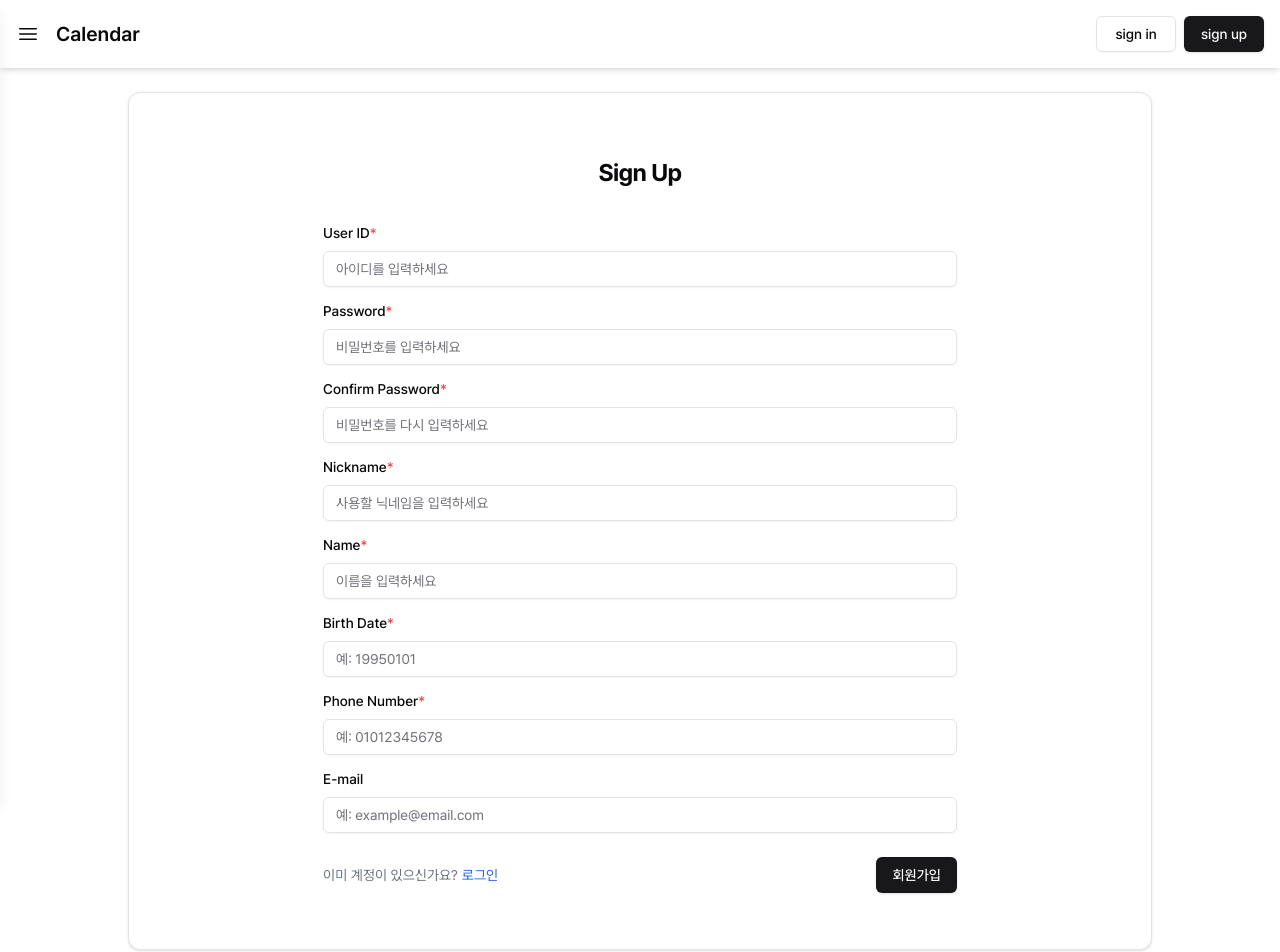
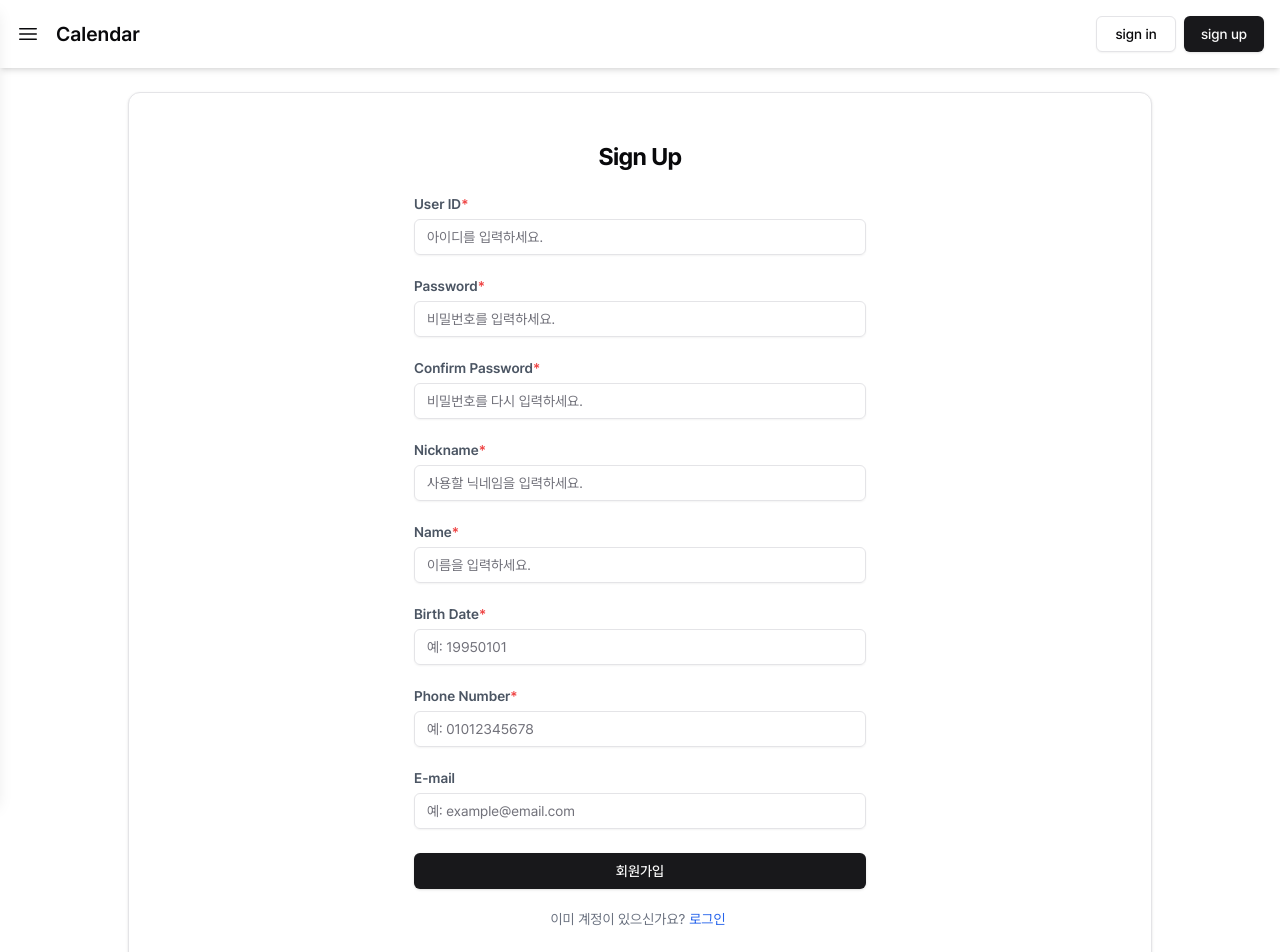
Before and after one commit to suvapor283/Callette, a Next.js app in the folder frontend/: page /auth/signup in a window 1280 px wide. Shown: the top 952 px of the page. Built offline with nearby package versions, Linux system fonts and the light colour scheme.

Commit message:
feat: basic login validation (API pending)

```diff
--- a/frontend/app/auth/login/page.tsx
+++ b/frontend/app/auth/login/page.tsx
@@ -1,3 +1,7 @@
+'use client';
+
+import React, { useState } from 'react';
+import { useRouter } from 'next/navigation';
 import { Button } from '@/components/ui/button';
 import {
   Card,
@@ -10,7 +14,76 @@ import { Input } from '@/components/ui/input';
 import { Label } from '@/components/ui/label';
 import Link from 'next/link';
 
+interface LoginFormData {
+  username: string;
+  password: string;
+}
+
 export default function LoginPage() {
+  const router = useRouter();
+  const [formData, setFormdata] = useState<LoginFormData>({
+    username: '',
+    password: '',
+  });
+
+  const [errorMessage, setErrorMessages] = useState<string>('');
+
+  const handleChange = (e: React.ChangeEvent<HTMLInputElement>) => {
+    const { name, value } = e.target;
+    setFormdata((prev) => ({
+      ...prev,
+      [name]: value,
+    }));
+  };
+
+  const handleLogin = async () => {
+    if (!formData.username) {
+      setErrorMessages('아이디를 입력해주세요.');
+      return;
+    }
+
+    if (!formData.password) {
+      setErrorMessages('비밀번호를 입력해주세요.');
+      return;
+    }
+
+    try {
+      const response = await fetch('http://localhost:8081/api/auth/login', {
+        method: 'POST',
+        headers: {
+          'Content-Type': 'application/json',
+        },
+        body: JSON.stringify(formData),
+      });
+
+      if (response.ok) {
+        setErrorMessages('');
+        router.push('/');
+      } else {
+        const errorData = await response.json();
+        setErrorMessages(errorData.message);
+      }
+    } catch (error) {
+      alert('로그인 중 오류가 발생했습니다.');
+      console.error(error);
+    }
+  };
+
+  const formFields = [
+    {
+      id: 'username',
+      label: 'ID',
+      placeholder: '아이디를 입력하세요.',
+      type: 'text',
+    },
+    {
+      id: 'password',
+      label: 'PASSWORD',
+      placeholder: '비밀번호를 입력하세요.',
+      type: 'password',
+    },
+  ];
+
   return (
     <div className="m-auto w-full max-w-[430px]">
       <CardHeader>
@@ -18,34 +91,41 @@ export default function LoginPage() {
       </CardHeader>
 
       <CardContent>
-        <form className="space-y-6">
-          <div className="flex flex-col space-y-2">
-            <Label htmlFor="username" className="font-semibold text-gray-600">
-              ID
+        <form
+          className="space-y-6"
+          onSubmit={(e) => {
+            e.preventDefault();
+            handleLogin();
+          }}
+        >
+          {formFields.map((field) => (
+            <div className="flex flex-col space-y-2" key={field.id}>
+              <Label htmlFor={field.id} className="font-semibold text-gray-600">
+                {field.label}
               </Label>
               <Input
-              id="username"
-              placeholder="아이디를 입력해주세요"
+                id={field.id}
+                name={field.id}
+                placeholder={field.placeholder}
                 className="w-full"
+                value={formData[field.id as keyof LoginFormData]}
+                onChange={handleChange}
+                type={field.type}
               />
             </div>
-
-          <div className="flex flex-col space-y-2">
-            <Label htmlFor="password" className="font-semibold text-gray-600">
-              PASSWORD
-            </Label>
-            <Input
-              id="password"
-              type="password"
-              placeholder="비밀번호를 입력해주세요"
-              className="w-full"
-            />
+          ))}
+          {errorMessage && (
+            <div className="p-1 text-center text-sm text-red-500">
+              {errorMessage}
             </div>
+          )}
         </form>
       </CardContent>
 
-      <CardFooter className="flex flex-col items-center pt-4">
-        <Button className="w-full">로그인</Button>
+      <CardFooter className="flex flex-col items-center">
+        <Button className="w-full" onClick={handleLogin}>
+          로그인
+        </Button>
         <div className="mt-5 flex items-center space-x-4 text-sm text-gray-500">
           <Link href="#" className="hover:text-gray-800">
             아이디 찾기
--- a/frontend/app/auth/signup/page.tsx
+++ b/frontend/app/auth/signup/page.tsx
@@ -143,7 +143,7 @@ export default function SignupPage() {
         setErrorMessages(errorData);
       }
     } catch (error) {
-      alert('회원가입 중 오류가 발생했습니다');
+      alert('회원가입 중 오류가 발생했습니다.');
       console.error(error);
     }
   };
@@ -152,31 +152,31 @@ export default function SignupPage() {
     {
       id: 'username',
       label: 'User ID',
-      placeholder: '아이디를 입력하세요',
+      placeholder: '아이디를 입력하세요.',
       required: true,
     },
     {
       id: 'password',
       label: 'Password',
-      placeholder: '비밀번호를 입력하세요',
+      placeholder: '비밀번호를 입력하세요.',
       required: true,
     },
     {
       id: 'password2',
       label: 'Confirm Password',
-      placeholder: '비밀번호를 다시 입력하세요',
+      placeholder: '비밀번호를 다시 입력하세요.',
       required: true,
     },
     {
       id: 'nickname',
       label: 'Nickname',
-      placeholder: '사용할 닉네임을 입력하세요',
+      placeholder: '사용할 닉네임을 입력하세요.',
       required: true,
     },
     {
       id: 'name',
       label: 'Name',
-      placeholder: '이름을 입력하세요',
+      placeholder: '이름을 입력하세요.',
       required: true,
     },
     {
@@ -200,18 +200,24 @@ export default function SignupPage() {
   ];
 
   return (
-    <div className="mx-auto my-2 w-[70%] min-w-[500px]">
+    <div className="m-auto w-full max-w-[500px]">
       <CardHeader>
-        <CardTitle className="p-2 text-center text-2xl font-bold">
+        <CardTitle className="text-center text-2xl font-bold">
           Sign Up
         </CardTitle>
       </CardHeader>
 
       <CardContent>
-        <form className="items-center space-y-3">
+        <form
+          className="space-y-6"
+          onSubmit={(e) => {
+            e.preventDefault();
+            handleSignup;
+          }}
+        >
           {formFields.map((field) => (
-            <div className="space-y-1.5" key={field.id}>
-              <Label htmlFor={field.id}>
+            <div className="flex flex-col space-y-2" key={field.id}>
+              <Label htmlFor={field.id} className="font-semibold text-gray-600">
                 {field.label}
                 {field.required && <span className="text-red-500">*</span>}
               </Label>
@@ -219,11 +225,12 @@ export default function SignupPage() {
                 id={field.id}
                 name={field.id}
                 placeholder={field.placeholder}
+                className="w-full"
                 value={formData[field.id as keyof SignupFormData]}
                 onChange={handleChange}
               />
               {errorMessages[field.id as keyof SignupFormData] && (
-                <span className="text-sm text-red-500">
+                <span className="text-xs text-red-500">
                   {errorMessages[field.id as keyof SignupFormData]}
                 </span>
               )}
@@ -232,8 +239,11 @@ export default function SignupPage() {
         </form>
       </CardContent>
 
-      <CardFooter className="flex justify-between">
-        <p className="text-center text-sm text-gray-500">
+      <CardFooter className="flex flex-col items-center">
+        <Button onClick={handleSignup} className="w-full">
+          회원가입
+        </Button>
+        <p className="mt-5 text-center text-sm text-gray-500">
           이미 계정이 있으신가요?
           <Link
             href="/auth/login"
@@ -242,7 +252,6 @@ export default function SignupPage() {
             로그인
           </Link>
         </p>
-        <Button onClick={handleSignup}>회원가입</Button>
       </CardFooter>
     </div>
   );
```
Lines whose indentation alone changed are shown as unchanged.
